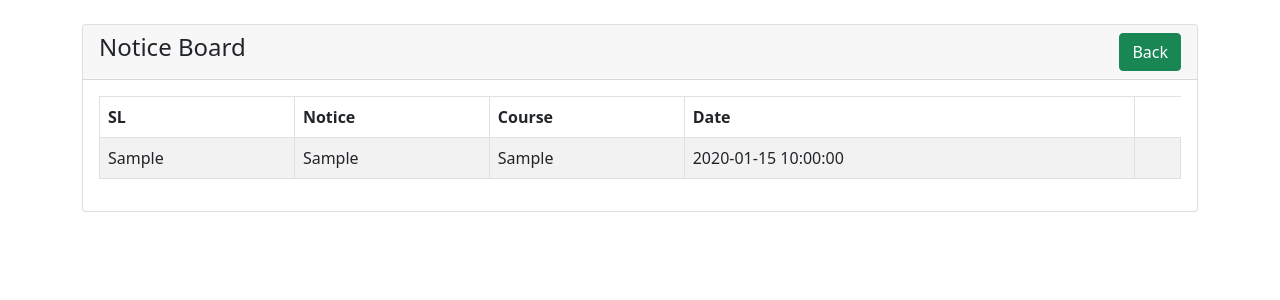
After one commit to zawad-monsur/Project-Showcase-Management, a PHP site: page /student-notice-view.php in a window 1280 px wide. The commit adds this page. Shown: the top 300 px of the page. Run offline with PHP 8.4, Linux system fonts and the light colour scheme; tables that the repository leaves empty or names only in its code hold one stand-in row (values such as "Sample post"); data that the repository does not hold is empty.

Commit message:
prepared for sprint-2

```diff
--- /dev/null
+++ b/dbcon.php
@@ -0,0 +1,10 @@
+<?php
+
+$con = mysqli_connect("localhost","root","","project_showcase_management");
+
+if(!$con){
+    die('connection Faield'.mysqli_connect_error());
+}
+
+
+?>
--- a/faculty_dashboard.php
+++ b/faculty_dashboard.php
@@ -66,7 +66,7 @@ if (!isset($_SESSION['faculty_id'])) {
                     <h6 class="card-title">Date: <?php echo $user_data2['date']; ?> </h6>
                     <hr>
                     <p class="card-text"><?php echo $user_data2['notice']; ?></p>
-                    <a href="/project_management/all_notice.php" class="btn btn-primary">Show all</a>
+                    <a href="student-notice-view.php" class="btn btn-primary">Show all</a>
                 </div>
             </div>
 
--- a/faculty_navbar.php
+++ b/faculty_navbar.php
@@ -18,7 +18,7 @@
             </li>
 
             <li class="nav-item">
-                <a class="nav-link" href="#">Courses </a>
+                <a class="nav-link" href="Manage_projects_faculty.php">Projects </a>
             </li>
 
             <li class="nav-item">
--- /dev/null
+++ b/student-notice-view.php
@@ -0,0 +1,90 @@
+<?php
+// session_start();
+require 'dbcon.php'
+
+?>
+<!doctype html>
+<html lang="en">
+  <head>
+    <!-- Required meta tags -->
+    <meta charset="utf-8">
+    <meta name="viewport" content="width=device-width, initial-scale=1">
+
+    <!-- Bootstrap CSS -->
+    <link href="https://cdn.jsdelivr.net/npm/bootstrap@5.0.2/dist/css/bootstrap.min.css" rel="stylesheet" integrity="sha384-EVSTQN3/azprG1Anm3QDgpJLIm9Nao0Yz1ztcQTwFspd3yD65VohhpuuCOmLASjC" crossorigin="anonymous">
+
+    <title>Hello, world!</title>
+  </head>
+  <body>
+    <div class="container mt-4">
+
+      <div class="row">
+        <div class="col-md-12">
+            <div class="card">
+               <div class="card-header">
+                <h4>Notice Board
+                  <a href="view.php" class="btn btn-success float-end">Back</a>
+                </h4>
+               </div>
+               <div class="card-body">
+                 <table class="table table-bordered table-striped">
+                  <thead>
+                    <tr>
+                    <th>SL</th>
+                      <th>Notice</th>
+                      <th>Course</th>
+                      <th>Date</th>
+
+                      <!-- <th>Action</th> -->
+                    </tr>
+                  </thead>
+                  <tbody>
+                    <?php
+                    $query = "SELECT * FROM notice";
+                    $query_run = mysqli_query($con ,$query);
+                    if(mysqli_num_rows($query_run)> 0){
+                      foreach($query_run as $notice){
+
+                        ?>
+                        <tr>
+                      <td><?= $notice['sl'] ?></td>
+                      <td><?= $notice['notice'] ?></td>
+                      <td><?= $notice['course'] ?></td>
+                      <td><?= $notice['date'] ?></td>
+                      <td>
+                      <!-- <a href="student-view.php?id=<?= $students['id']; ?>" class="btn btn-info btn-sm">View</a> -->
+                        <!-- <a href="editnotice.php?id=<?= $notice['sl']; ?>" class="btn btn-success btn-sm">Edit</a> -->
+
+                        <!-- <form action="code.php" method="POST" class="d-inline">
+
+                           <button type="submit" name="delate_student" value="<?=$student['id']?>"  class="btn btn-danger btn-sm">Delete</button>
+
+                        </form> -->
+                      </td>
+
+                     </tr>
+
+                        <?php
+                      }
+
+                    }else{
+                      echo "<h5> No record Found </h5>";
+                    }
+
+                     ?>
+
+                  </tbody>
+
+                   </table>
+               </div>
+            </div>
+        </div>
+      </div>
+    </div>
+
+
+    <script src="https://cdn.jsdelivr.net/npm/bootstrap@5.0.2/dist/js/bootstrap.bundle.min.js" integrity="sha384-MrcW6ZMFYlzcLA8Nl+NtUVF0sA7MsXsP1UyJoMp4YLEuNSfAP+JcXn/tWtIaxVXM" crossorigin="anonymous"></script>
+
+
+  </body>
+</html>
--- a/student_dashboard.php
+++ b/student_dashboard.php
@@ -50,7 +50,7 @@ if (!isset($_SESSION['student_id'])) {
                     <h6 class="card-title">Date: <?php echo $user_data2['date']; ?> </h6>
                     <hr>
                     <p class="card-text"><?php echo $user_data2['notice']; ?></p>
-                    <a href="/project_management/all_notice.php" class="btn btn-primary">Show all</a>
+                    <a href="student-notice-view.php" class="btn btn-primary">Show all</a>
                 </div>
             </div>
 
--- a/student_navbar.php
+++ b/student_navbar.php
@@ -17,11 +17,11 @@
                 <a class="nav-link active" href="student_dashboard.php">Home</a>
             </li>
             <li class="nav-item">
-                <a class="nav-link" href="/project_management/team_page.php">Team</a>
+                <a class="nav-link" href="team_modification.php">Team</a>
             </li>
 
             <li class="nav-item">
-                <a class="nav-link" href="#">Project </a>
+                <a class="nav-link" href="Manage_projects_students.php">Project </a>
             </li>
 
             <li class="nav-item">
```
Also changed, not shown: create_project.php (added, +20 -0 lines), judge_assign.php (renamed from index.php).
